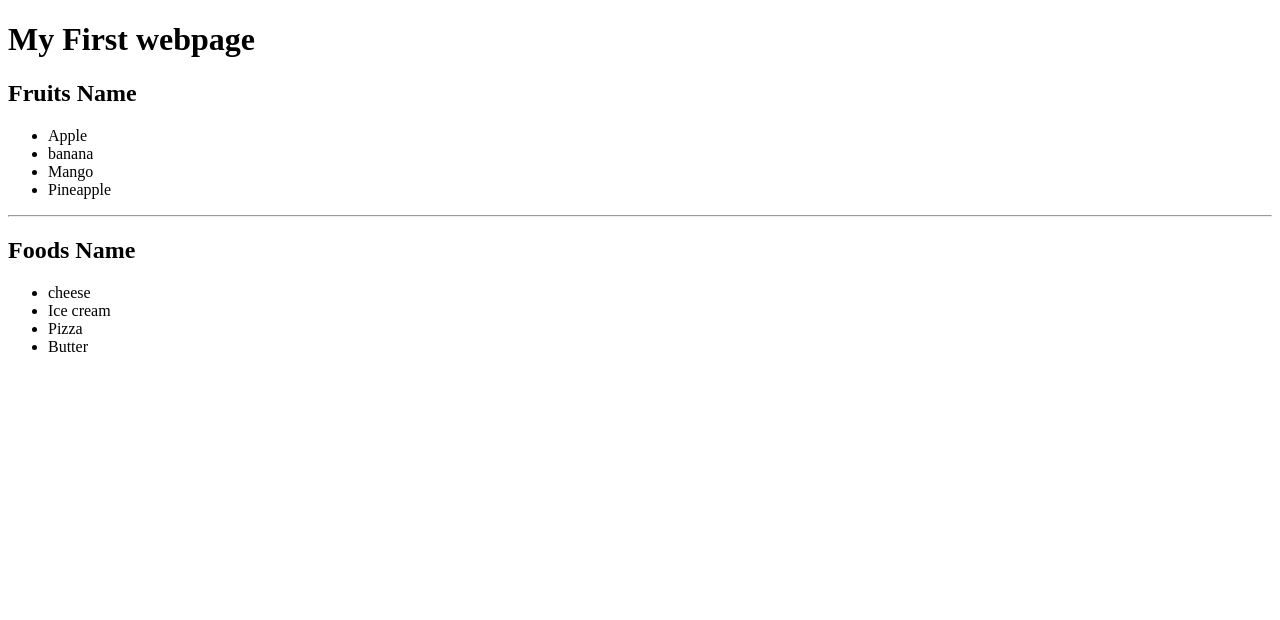
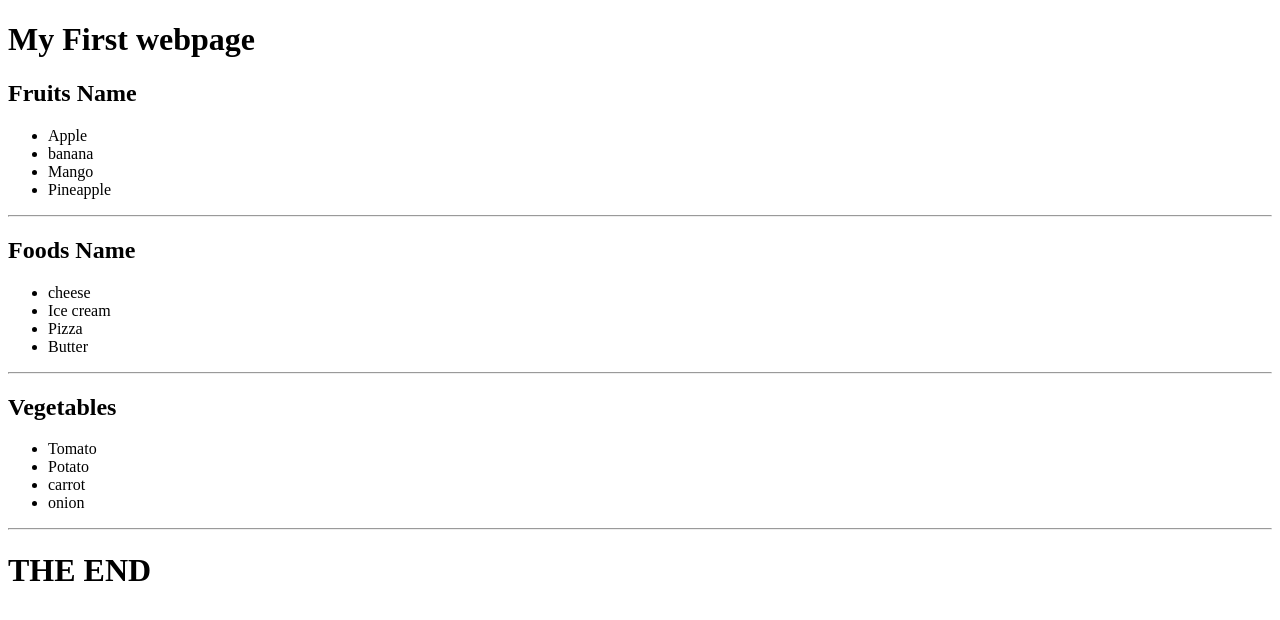
Before and after one commit to nilpatare/practice2, a plain HTML site: page index.html in a window 1280 px wide. Drawn offline with Linux system fonts and the light colour scheme.

Commit message:
Added A vegatables name

```diff
--- a/index.html
+++ b/index.html
@@ -20,5 +20,15 @@
         <li>Pizza</li>
         <li>Butter</li>
     </ul>
+    <hr>
+    <h2>Vegetables</h2>
+    <ul>
+    <li>Tomato</li>
+    <li>Potato</li>
+    <li>carrot</li>
+    <li>onion</li>
+    </ul>
+    <hr>
+    <h1>THE END</h1>
 </body>
 </html>
```
